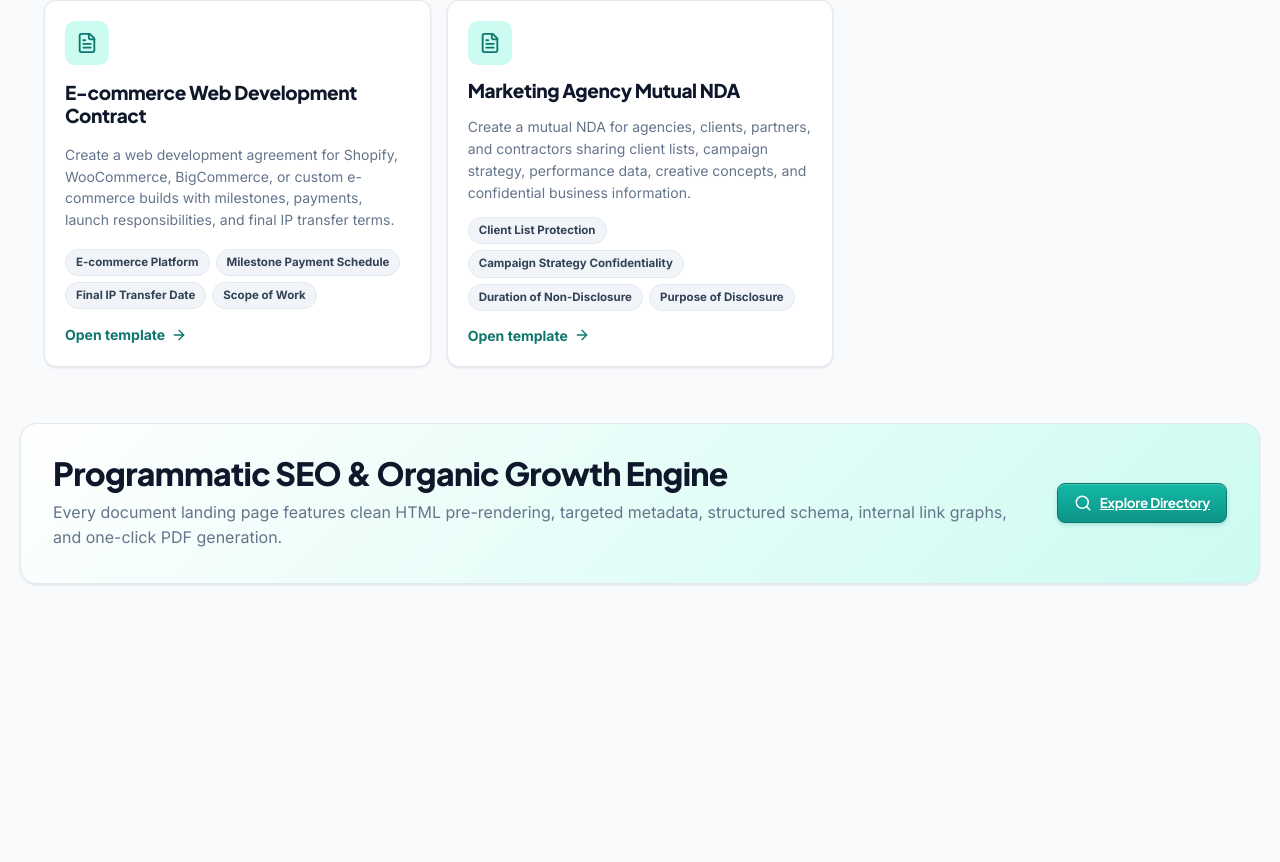
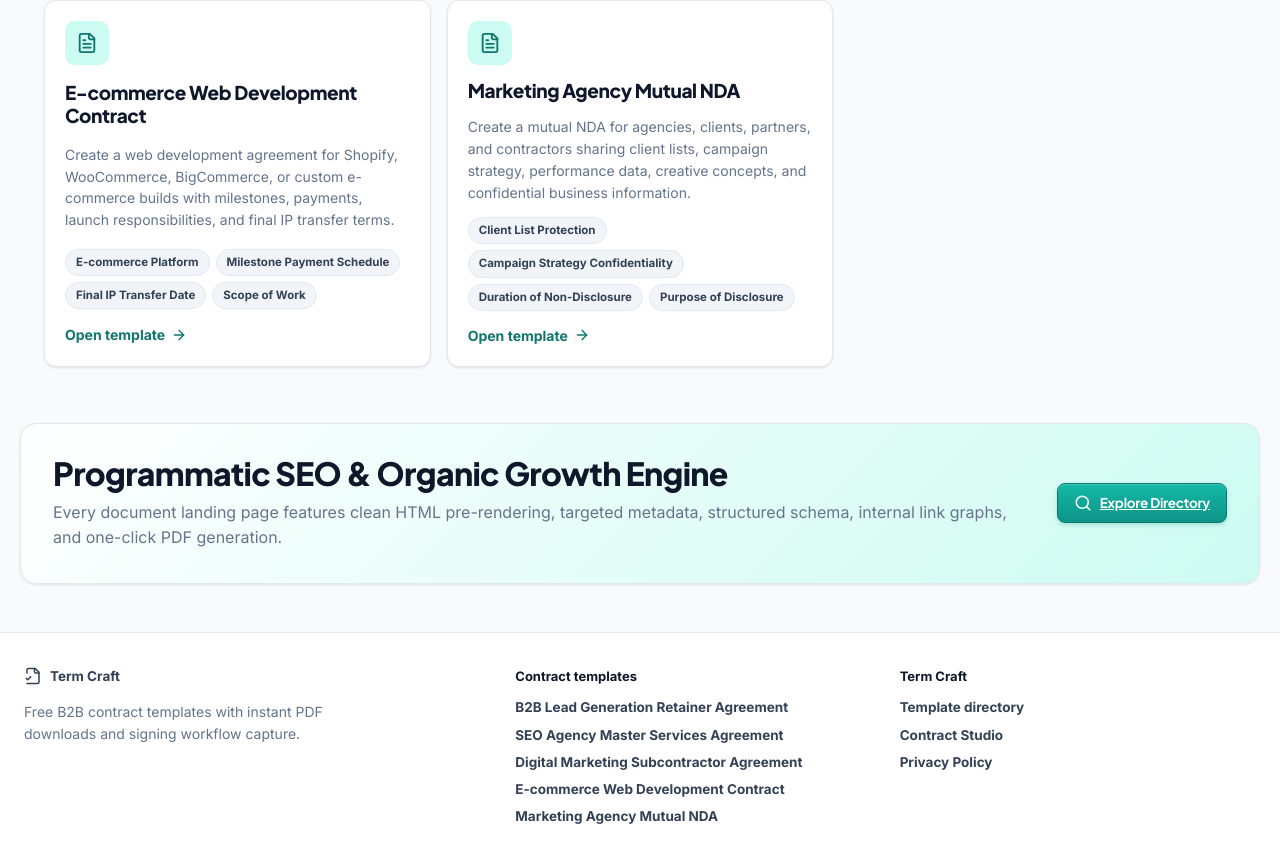
Before and after one commit to harshittaneja98sales-cell/term-craft, a React (Vite) app: page / in a window 1280 px wide. Shown: the part 1236-2098 px from the top of the page. Before the commit the page ends 1868 px from the top, so only its background shows below. Built offline with nearby package versions, Linux system fonts and the light colour scheme.

Commit message:
Add SEO internal linking

```diff
--- a/src/App.tsx
+++ b/src/App.tsx
@@ -1983,6 +1983,24 @@ function getTemplateTags(config: SeoTemplateConfig) {
     .map((field) => field.label);
 }
 
+function getRelatedTemplates(config: SeoTemplateConfig) {
+  return seoTemplateList
+    .filter((template) => template.path !== config.path)
+    .slice(0, 4);
+}
+
+function TemplateBreadcrumbs({ config }: { config: SeoTemplateConfig }) {
+  return (
+    <nav className="breadcrumbs" aria-label="Breadcrumb">
+      <a href="/">Home</a>
+      <ArrowRight size={13} />
+      <a href="/templates">Templates</a>
+      <ArrowRight size={13} />
+      <span>{config.h1.replace(" Template", "")}</span>
+    </nav>
+  );
+}
+
 function PublicHeader() {
   const currentPath = typeof window !== "undefined" ? window.location.pathname : "/";
 
@@ -2009,6 +2027,41 @@ function PublicHeader() {
         </a>
       </nav>
     </header>
+  );
+}
+
+function PublicFooter() {
+  return (
+    <footer className="public-footer no-print">
+      <div className="public-footer-inner">
+        <div>
+          <a className="footer-brand" href="/">
+            <FileCheck2 size={18} />
+            <span>Term Craft</span>
+          </a>
+          <p>
+            Free B2B contract templates with instant PDF downloads and signing
+            workflow capture.
+          </p>
+        </div>
+
+        <nav aria-label="Template footer links">
+          <strong>Contract templates</strong>
+          {seoTemplateList.map((template) => (
+            <a key={template.path} href={template.path}>
+              {template.h1.replace(" Template", "")}
+            </a>
+          ))}
+        </nav>
+
+        <nav aria-label="Product footer links">
+          <strong>Term Craft</strong>
+          <a href="/templates">Template directory</a>
+          <a href="/builder">Contract Studio</a>
+          <a href="/privacy">Privacy Policy</a>
+        </nav>
+      </div>
+    </footer>
   );
 }
 
@@ -2127,6 +2180,7 @@ function HomePage() {
           </a>
         </section>
       </main>
+      <PublicFooter />
     </div>
   );
 }
@@ -2201,6 +2255,7 @@ function TemplatesDirectoryPage() {
           </p>
         </section>
       </main>
+      <PublicFooter />
     </div>
   );
 }
@@ -2284,6 +2339,7 @@ function PrivacyPage() {
           </p>
         </section>
       </main>
+      <PublicFooter />
     </div>
   );
 }
@@ -2572,6 +2628,7 @@ function SeoTemplatePage({ config }: { config: SeoTemplateConfig }) {
     ],
     [config.contractTitle],
   );
+  const relatedTemplates = useMemo(() => getRelatedTemplates(config), [config]);
 
   usePageMetadata({
     canonicalPath: config.path,
@@ -2610,6 +2667,7 @@ function SeoTemplatePage({ config }: { config: SeoTemplateConfig }) {
         <section className="template-workbench" aria-labelledby="template-title">
           <div className="template-form-panel">
             <div className="template-kicker">Free PDF template</div>
+            <TemplateBreadcrumbs config={config} />
             <h1 id="template-title">{config.h1}</h1>
             <p>{config.intro}</p>
 
@@ -2708,9 +2766,32 @@ function SeoTemplatePage({ config }: { config: SeoTemplateConfig }) {
                 </article>
               ))}
             </div>
+
+            <section className="related-templates" aria-labelledby="related-templates-title">
+              <div className="related-template-header">
+                <div>
+                  <h2 id="related-templates-title">Related Contract Templates</h2>
+                  <p>
+                    Keep building the same agreement stack with adjacent agency,
+                    marketing, and web service documents.
+                  </p>
+                </div>
+                <a className="text-link" href="/templates">
+                  View all templates
+                  <ArrowRight size={16} />
+                </a>
+              </div>
+
+              <div className="template-link-grid related-template-grid">
+                {relatedTemplates.map((template) => (
+                  <TemplateLinkCard key={template.path} template={template} />
+                ))}
+              </div>
+            </section>
           </div>
         </section>
       </main>
+      <PublicFooter />
 
       <PostDownloadModal
         isOpen={postDownloadOpen}
--- a/src/styles.css
+++ b/src/styles.css
@@ -1355,6 +1355,63 @@ button:focus-visible {
   padding: 4px 10px;
 }
 
+.public-footer {
+  border-top: 1px solid var(--line);
+  background: #ffffff;
+  padding: 34px 24px 38px;
+}
+
+.public-footer-inner {
+  display: grid;
+  grid-template-columns: minmax(260px, 1.3fr) repeat(2, minmax(180px, 1fr));
+  gap: 28px;
+  max-width: 1240px;
+  margin: 0 auto;
+}
+
+.footer-brand {
+  display: inline-flex;
+  align-items: center;
+  gap: 8px;
+  color: var(--ink);
+  font-size: 15px;
+  font-weight: 800;
+  text-decoration: none;
+}
+
+.public-footer p {
+  max-width: 360px;
+  color: var(--muted);
+  font-size: 14px;
+  line-height: 1.6;
+  margin: 10px 0 0;
+}
+
+.public-footer nav {
+  display: grid;
+  align-content: start;
+  gap: 9px;
+}
+
+.public-footer strong {
+  color: var(--ink);
+  font-size: 13px;
+  font-weight: 800;
+  margin-bottom: 3px;
+}
+
+.public-footer a {
+  color: var(--ink-secondary);
+  font-size: 13.5px;
+  font-weight: 650;
+  line-height: 1.35;
+  text-decoration: none;
+}
+
+.public-footer a:hover {
+  color: var(--teal-strong);
+}
+
 .home-band {
   display: flex;
   justify-content: space-between;
@@ -1797,6 +1854,36 @@ button:focus-visible {
   line-height: 1.6;
 }
 
+.breadcrumbs {
+  display: flex;
+  flex-wrap: wrap;
+  align-items: center;
+  gap: 6px;
+  color: var(--muted);
+  font-size: 12px;
+  font-weight: 750;
+  line-height: 1.4;
+}
+
+.breadcrumbs a {
+  color: var(--teal-strong);
+  text-decoration: none;
+}
+
+.breadcrumbs a:hover {
+  text-decoration: underline;
+}
+
+.breadcrumbs svg {
+  color: var(--muted);
+  flex: 0 0 auto;
+}
+
+.breadcrumbs span {
+  min-width: 0;
+  overflow-wrap: anywhere;
+}
+
 .template-stat-grid {
   display: grid;
   grid-template-columns: repeat(2, minmax(0, 1fr));
@@ -1921,6 +2008,32 @@ button:focus-visible {
   margin-top: 16px;
 }
 
+.related-templates {
+  border-top: 1px solid var(--line);
+  margin-top: 44px;
+  padding-top: 34px;
+}
+
+.related-template-header {
+  display: flex;
+  justify-content: space-between;
+  align-items: flex-end;
+  gap: 20px;
+  margin-bottom: 18px;
+}
+
+.related-template-header h2 {
+  margin-top: 0;
+}
+
+.related-template-grid {
+  grid-template-columns: repeat(4, minmax(0, 1fr));
+}
+
+.related-template-grid .template-link-card {
+  min-height: 300px;
+}
+
 /* Media Queries & Responsive Layouts */
 @media (max-width: 1280px) {
   .workspace {
@@ -1940,6 +2053,10 @@ button:focus-visible {
   }
 
   .seo-card-grid {
+    grid-template-columns: repeat(2, minmax(0, 1fr));
+  }
+
+  .related-template-grid {
     grid-template-columns: repeat(2, minmax(0, 1fr));
   }
 
@@ -1986,13 +2103,18 @@ button:focus-visible {
 
   .home-section-header,
   .admin-header,
-  .home-band {
+  .home-band,
+  .related-template-header {
     align-items: stretch;
     flex-direction: column;
   }
 
   .template-link-grid,
   .directory-grid {
+    grid-template-columns: repeat(2, minmax(0, 1fr));
+  }
+
+  .public-footer-inner {
     grid-template-columns: repeat(2, minmax(0, 1fr));
   }
 
@@ -2050,6 +2172,7 @@ button:focus-visible {
   .template-link-grid,
   .directory-grid,
   .seo-card-grid,
+  .public-footer-inner,
   .metric-grid,
   .signature-grid {
     grid-template-columns: minmax(0, 1fr);
```
Also changed, not shown: scripts/prerender-templates.mjs (+52 -1 lines).
